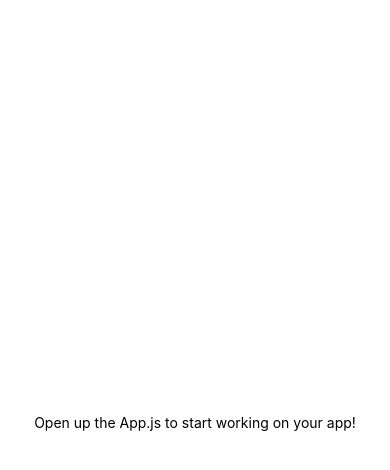
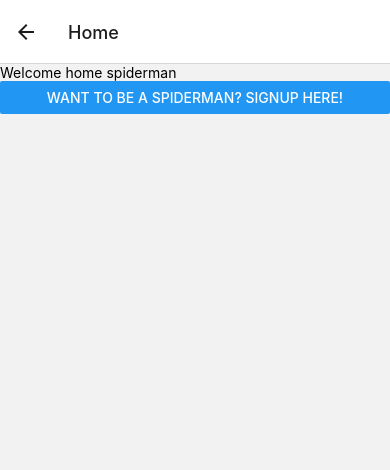
Before and after one commit to ShanmukhVegi/ChefHub, a React Native app: screen /Home in a window 390 px wide. Shown: the top 470 px of the page. Built offline with nearby package versions, Linux system fonts and the light colour scheme.

Commit message:
Added navigation

```diff
--- a/App.js
+++ b/App.js
@@ -1,14 +1,15 @@
 import { StatusBar } from 'expo-status-bar';
 import { StyleSheet, Text, View } from 'react-native';
+import React, {Component} from 'react';
 
-export default function App() {
-  return (
-    <View style={styles.container}>
-      <Text>Open up the App.js to start working on your app!</Text>
-      <StatusBar style="auto" />
-    </View>
-  );
-}
+import 'react-native-gesture-handler';
+import { NavigationContainer } from '@react-navigation/native';
+import { createStackNavigator } from '@react-navigation/stack';
+
+import SignUp from './src/screens/auth/signup/SignUp';
+import Home from './src/screens/auth/signup/Home';
+
+const Stack = createStackNavigator();
 
 const styles = StyleSheet.create({
   container: {
@@ -18,3 +19,26 @@ const styles = StyleSheet.create({
     justifyContent: 'center',
   },
 });
+
+class App extends React.Component {
+  render() {
+    return (
+      <NavigationContainer>
+        <Stack.Navigator>
+        <Stack.Screen
+            name="SignUp"
+            component={SignUp}
+          />
+        <Stack.Screen
+            name="Home"
+            component={Home}
+          />
+        </Stack.Navigator>
+      </NavigationContainer>
+    );
+  }
+}
+
+
+
+export default App;
--- /dev/null
+++ b/src/screens/auth/signup/Home.js
@@ -0,0 +1,21 @@
+import React from 'react';
+import { StyleSheet, Text, View, Button } from 'react-native';
+
+class Home extends React.Component {
+  render() {
+    return (
+      <View>
+        <Text>Welcome home spiderman</Text>
+
+        <Button
+          title="want to be a spiderman? signup here!"
+          onPress={() =>
+            this.props.navigation.navigate('SignUp')
+          }
+        />
+      </View>
+    );
+  }
+}
+
+export default Home;
--- a/src/screens/auth/signup/SignUp.js
+++ b/src/screens/auth/signup/SignUp.js
@@ -0,0 +1,21 @@
+import React from 'react';
+import { StyleSheet, Text, View, Button } from 'react-native';
+
+class SignUp extends React.Component {
+  render() {
+    return (
+      <View>
+        <Text>You have come to signup.</Text>
+
+        <Button
+          title="Go Home ra pilla bach"
+          onPress={() =>
+            this.props.navigation.navigate('Home')
+          }
+        />
+      </View>
+    );
+  }
+}
+
+export default SignUp;
```
